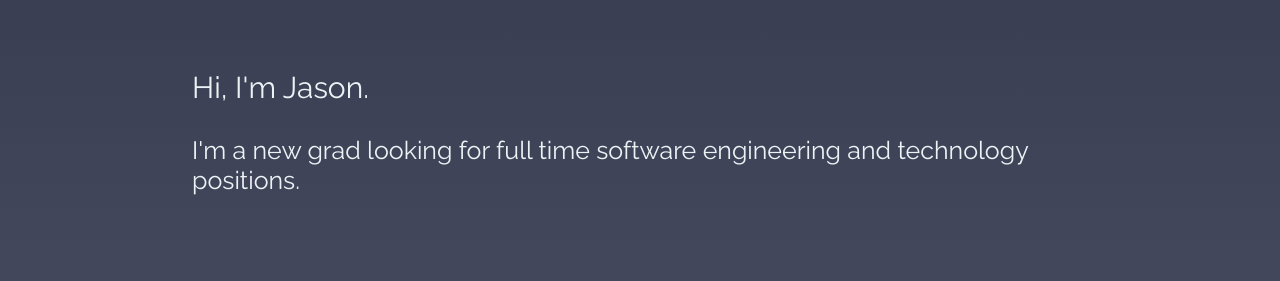
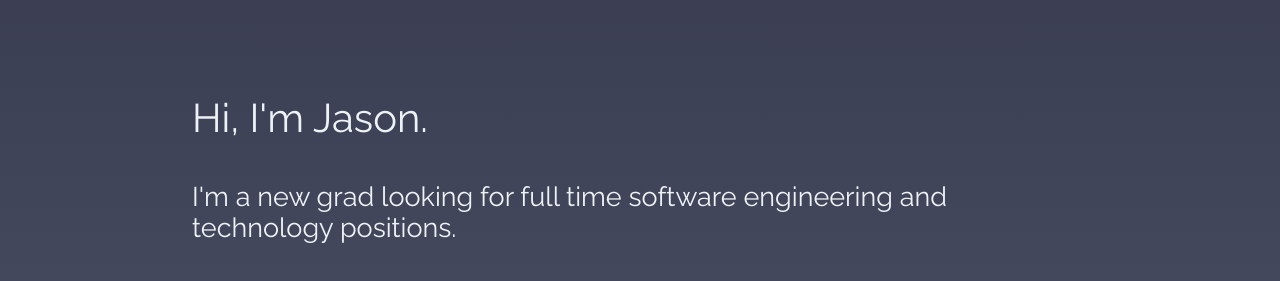
Before and after one commit to jc121w/Portfolio, a React (Vite) app: page / in a window 1280 px wide. Shown: the part 517-798 px from the top of the page. Built offline with nearby package versions, Linux system fonts and the light colour scheme.

Commit message:
adjusted spacing

```diff
--- a/src/App.jsx
+++ b/src/App.jsx
@@ -10,7 +10,7 @@ function App() {
   const fadeControls = useAnimationControls();
   return (
     <div>
-      <section id="Home">
+      <section className="home" id="Home">
         <Hamburger animationControl={fadeControls} />
         <Navbar />
         <Hero animationControl={fadeControls} />
--- a/src/hero/Hero.jsx
+++ b/src/hero/Hero.jsx
@@ -5,7 +5,6 @@ import heroImg from "../../assets/GradPic.jpg";
 const Hero = ({ animationControl }) => {
   return (
     <motion.div className="hero_section" animate={animationControl}>
-      <div className="hero_content">
       <motion.div className="clip" whileHover={{ scale: 1.05 }}>
         <img className="photo" src={heroImg} alt="hero_photo.jpg" />
       </motion.div>
@@ -16,7 +15,6 @@ const Hero = ({ animationControl }) => {
           technology positions.
         </p>
       </div>
-      </div>
     </motion.div>
   );
 };
--- a/src/hero/hero.css
+++ b/src/hero/hero.css
@@ -1,7 +1,7 @@
 .hero_section {
   max-width: 65vw;
   margin: auto;
-  gap: 40px;
+  gap: 120px;
   height: 90vh;
   display: flex;
   flex-direction: column;
@@ -34,7 +34,6 @@
   .hero_section {
     max-width: 70vw;
     margin: auto;
-    gap: 40px;
     height: 90vh;
     display: flex;
     flex-direction: column;
@@ -42,10 +41,10 @@
     z-index: 0;
   }
   .hello {
-    font-size: 30px;
+    font-size: 40px;
   }
   .desc {
-    font-size: 25px;
+    font-size: 27px;
   }
   .clip {
     width: 440px; /* Diameter of the circle (2 * 220px) */
--- a/src/index.css
+++ b/src/index.css
@@ -11,6 +11,7 @@ section {
   height: 100vh;
   scroll-snap-align: center;
 }
+
 body {
   background-color: #2b2d42;
   background: linear-gradient(#2b2d42, #8d99ae);
```
Lines whose indentation alone changed are shown as unchanged.
